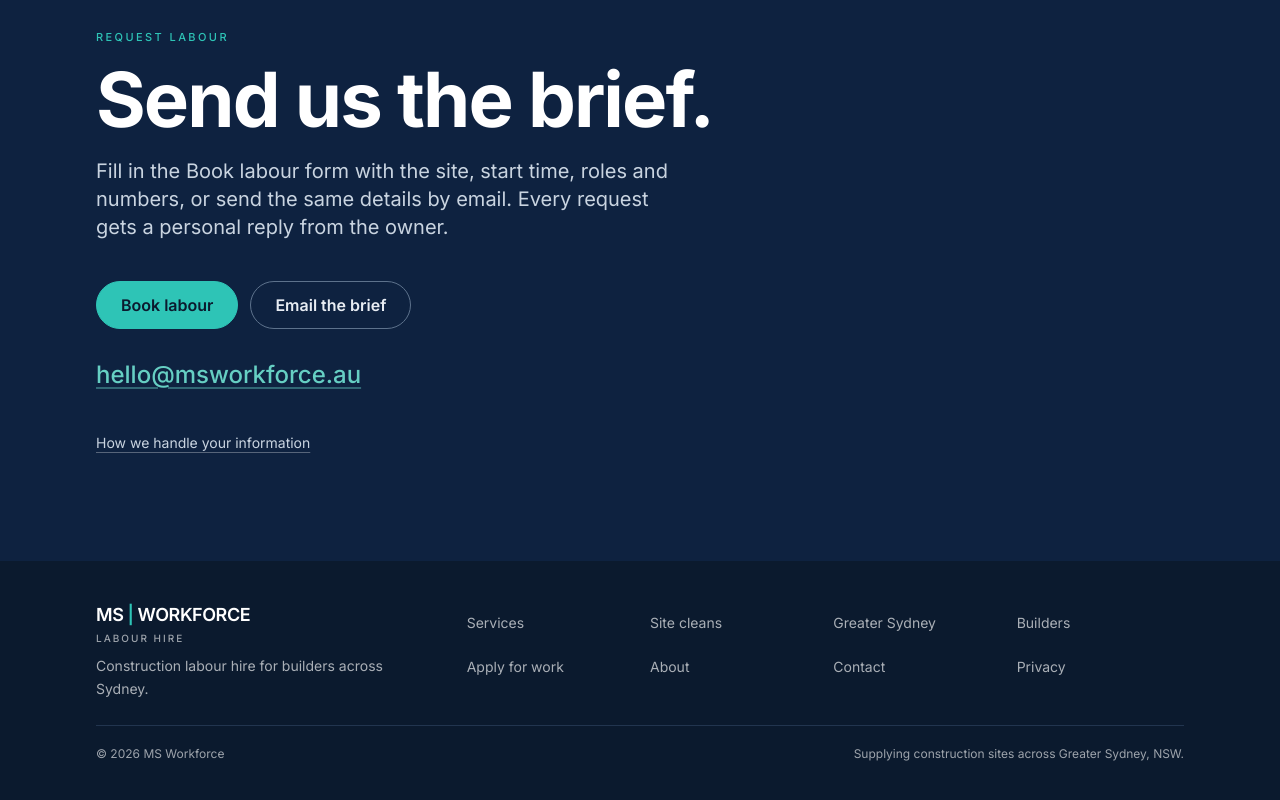
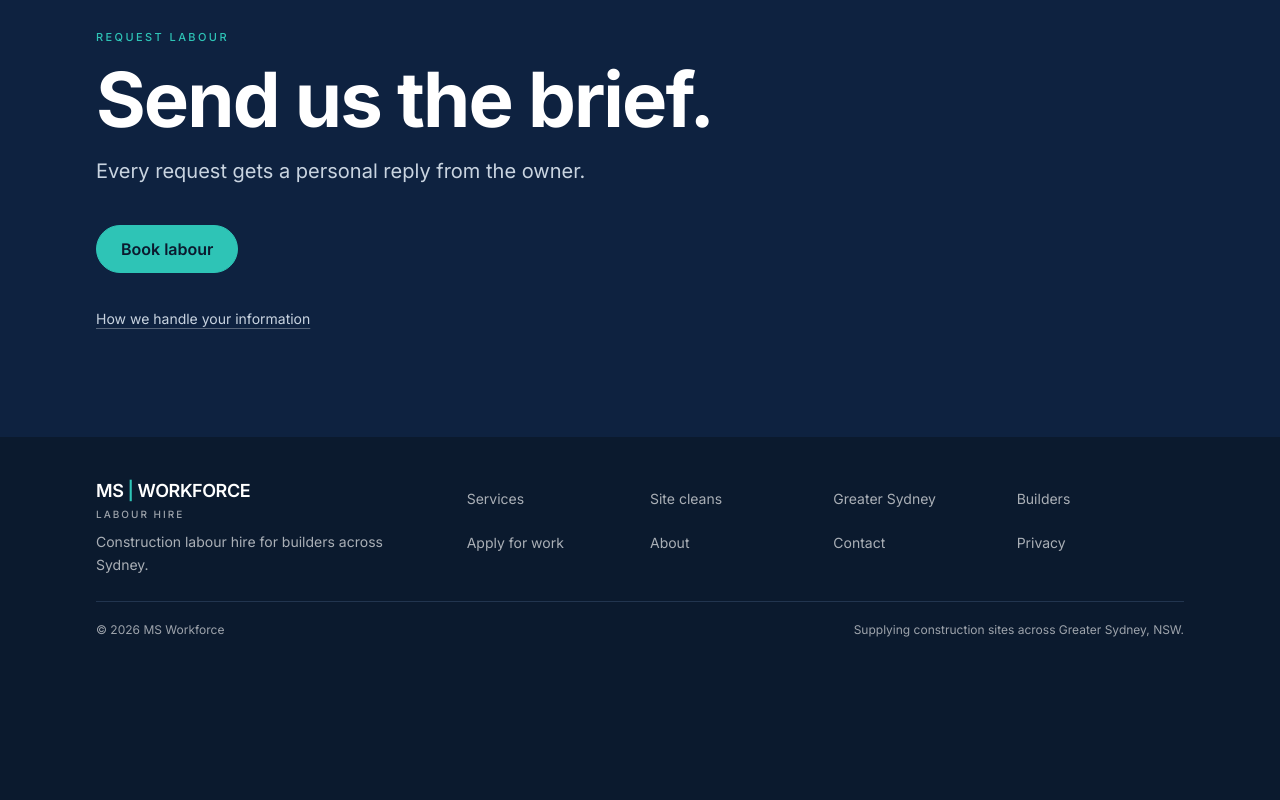
Before and after one commit to curiouscitizen11/MS-Workforce, a Next.js app: page /clients in a window 1280 px wide. Shown: the part 2681-3481 px from the top of the page. After the commit the page ends 3359 px from the top, so only its background shows below. Built offline with nearby package versions, Linux system fonts and the light colour scheme.

Commit message:
Clients: closing block cut to one short line with one Book labour button; repeated email address and Email the brief button removed from the closing block (hero keeps both)

```diff
--- a/app/clients/page.tsx
+++ b/app/clients/page.tsx
@@ -166,12 +166,9 @@ export default function ClientsPage() {
           <p className="kicker text-teal">Request labour</p>
           <h2 className="display mt-4">Send us the brief.</h2>
           <p className="lede mt-5 text-body">
-            Fill in the Book labour form with the site, start time, roles and
-            numbers, or send the same details by email. Every request gets a
-            personal reply from the owner.
+            Every request gets a personal reply from the owner.
           </p>
           <div className="mt-10 flex flex-col items-start gap-6">
-            <div className="flex w-full flex-col gap-3 sm:w-auto sm:flex-row">
             <a
               href={BOOK_LABOUR_URL}
               target="_blank"
@@ -180,16 +177,6 @@ export default function ClientsPage() {
             >
               Book labour
               <span className="sr-only"> (form opens in a new tab)</span>
-              </a>
-              <a href={REQUEST_LABOUR_HREF} className="pill pill-line w-full sm:w-auto">
-                Email the brief
-              </a>
-            </div>
-            <a
-              href={EMAIL_HREF}
-              className="inline-flex min-h-11 items-center break-all text-lg font-medium text-teal-300 underline decoration-teal-300/40 underline-offset-4 sm:text-2xl"
-            >
-              {EMAIL}
             </a>
             <Link
               href="/privacy"
```
Lines whose indentation alone changed are shown as unchanged.
